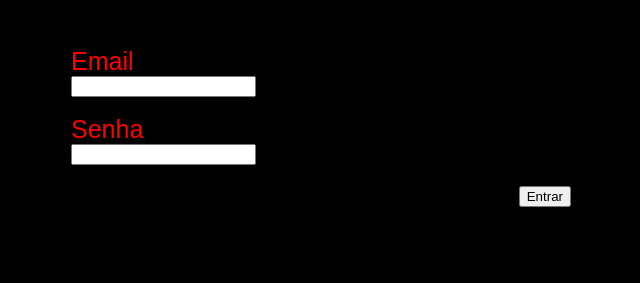
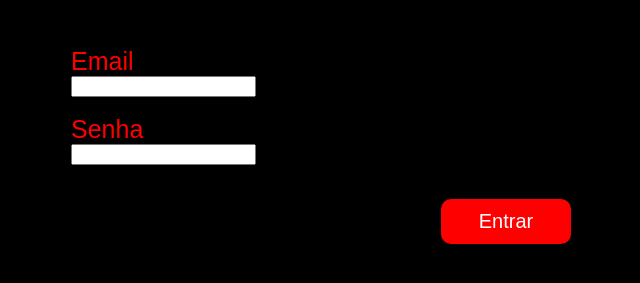
Before and after one commit to Luiz03LLL/Luiz03LLL.github.io, a plain HTML site: page Netflix.html in a window 1280 px wide. Shown: the part 287-570 px from the top of the page, without its empty margins (319-959 px from the left). Drawn offline with Linux system fonts and the light colour scheme.

Commit message:
mudei o botão entrar

```diff
--- a/Netflix.html
+++ b/Netflix.html
@@ -25,9 +25,16 @@
             font-size: 25px;
             color:rgb(255, 0, 0);
         }
-        .concluido{
+        .concluido button{
+            width: 130px;
+            font-size:20px;
+           border-radius:10px;
+            background-color: red;
+            color:white;
+            border:10px red solid;
+        }
+        .concluido p{
             text-align: right;
-            font-size:20px;
         }
     </style>
 </head>
@@ -51,7 +58,7 @@
     </div><br>
 
     <div class="concluido">
-        <button type="submit">Entrar</button>
+        <p><button class="entrar" type="submit">Entrar</button></p>
     </div>
 
     </div>
```
